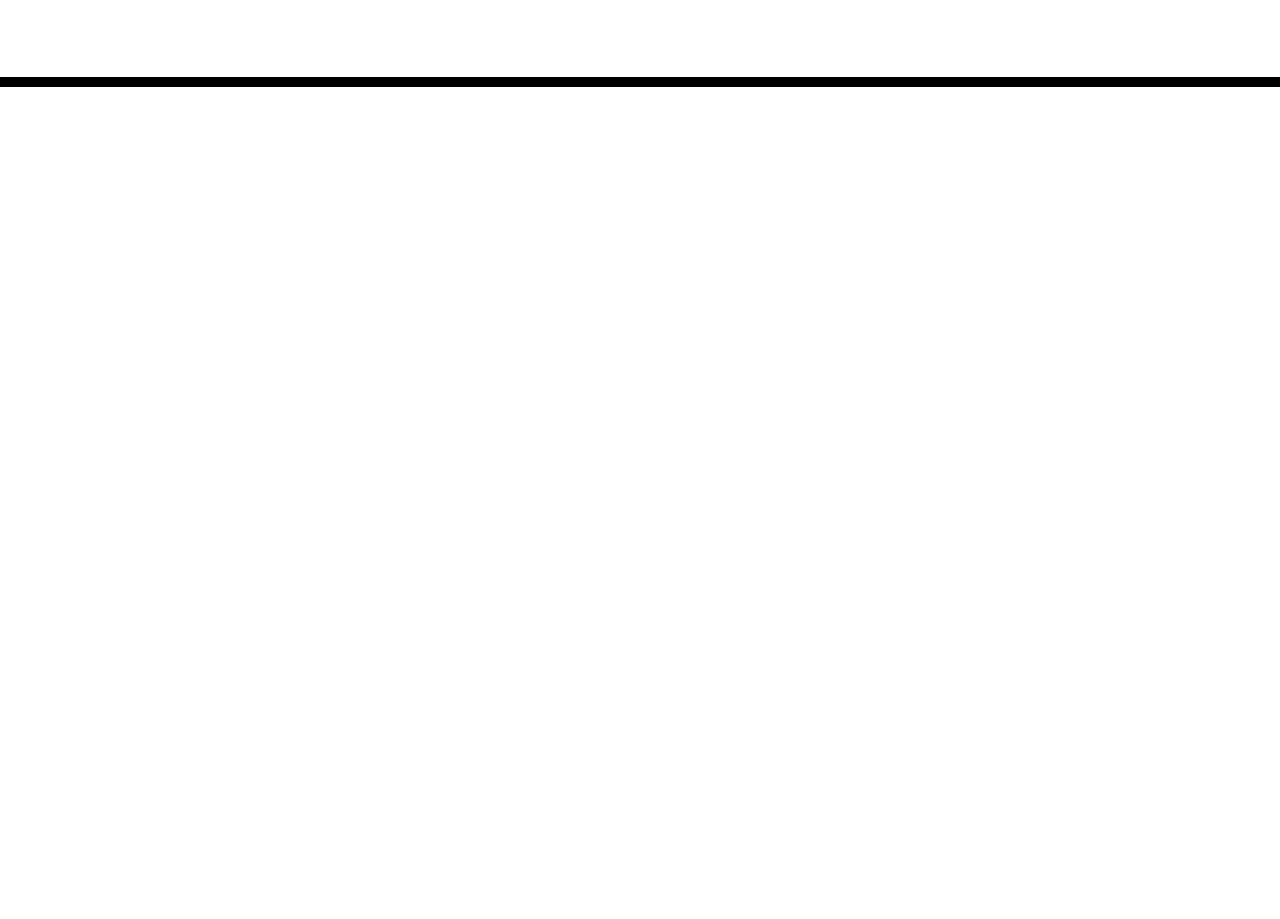
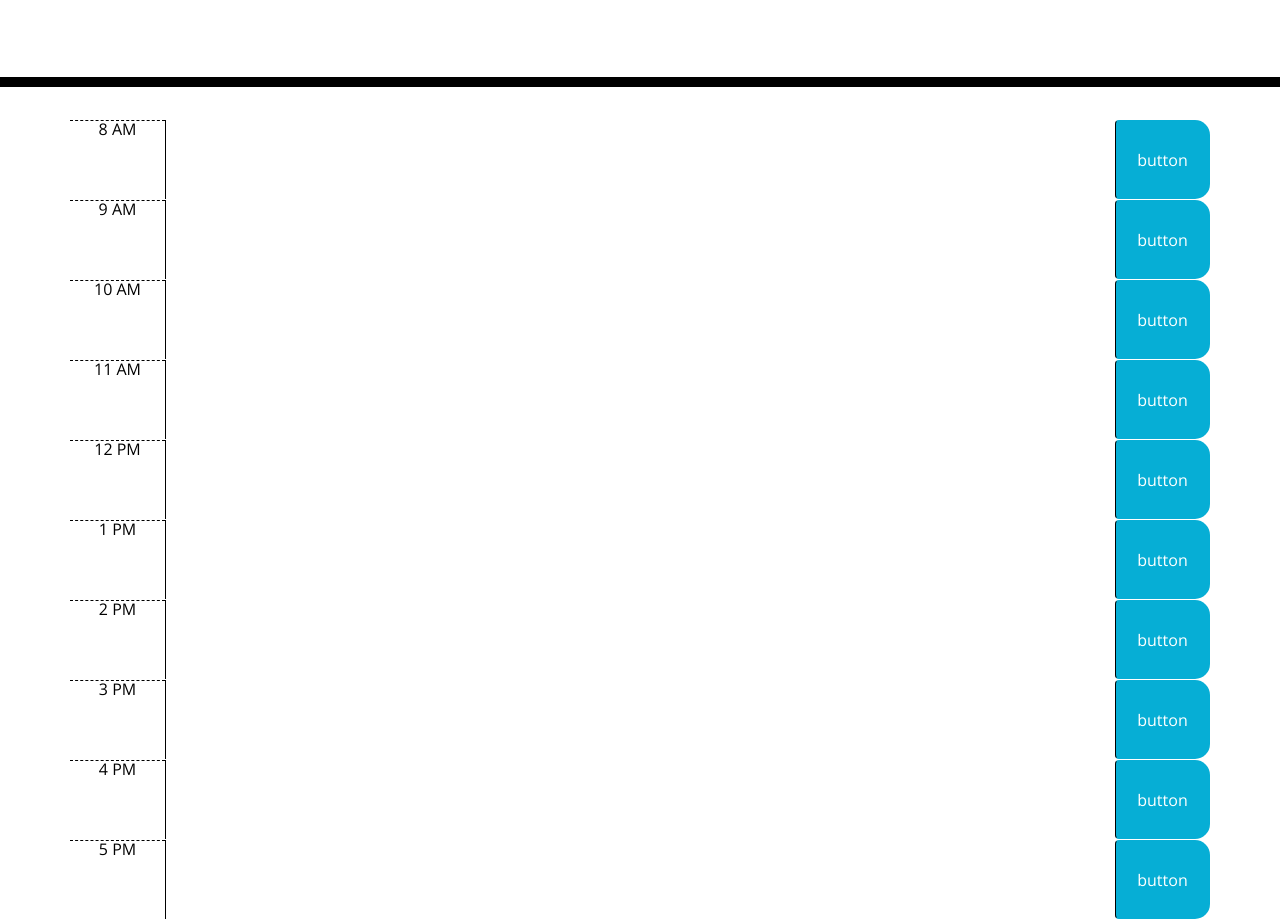
Before and after one commit to GraceKevin/workday-scheduler, a plain HTML site: page index.html in a window 1280 px wide. Shown: the part 181-1100 px from the top of the page. Before the commit the page ends 800 px from the top, so only its background shows below. Drawn offline with nearby package versions, Linux system fonts and the light colour scheme.

Commit message:
updated time blocks and button

```diff
--- a/index.html
+++ b/index.html
@@ -4,20 +4,9 @@
     <meta charset="UTF-8" />
     <meta name="viewport" content="width=device-width, initial-scale=1.0" />
     <meta http-equiv="X-UA-Compatible" content="ie=edge" />
-    <link
-      rel="stylesheet"
-      href="https://stackpath.bootstrapcdn.com/bootstrap/4.3.1/css/bootstrap.min.css"
-    />
-    <link
-      rel="stylesheet"
-      href="https://use.fontawesome.com/releases/v5.8.1/css/all.css"
-      integrity="sha384-50oBUHEmvpQ+1lW4y57PTFmhCaXp0ML5d60M1M7uH2+nqUivzIebhndOJK28anvf"
-      crossorigin="anonymous"
-    />
-    <link
-      href="https://fonts.googleapis.com/css?family=Open+Sans&display=swap"
-      rel="stylesheet"
-    />
+    <link rel="stylesheet" href="https://stackpath.bootstrapcdn.com/bootstrap/4.3.1/css/bootstrap.min.css"/>
+    <link rel="stylesheet" href="https://use.fontawesome.com/releases/v5.8.1/css/all.css" integrity="sha384-50oBUHEmvpQ+1lW4y57PTFmhCaXp0ML5d60M1M7uH2+nqUivzIebhndOJK28anvf" crossorigin="anonymous"/>
+    <link href="https://fonts.googleapis.com/css?family=Open+Sans&display=swap"rel="stylesheet"/>
     <link rel="stylesheet" href="./assets/style.css" />
     <title>Work Day Scheduler</title>
   </head>
@@ -28,11 +17,85 @@
       <p class="lead">A simple calendar app for scheduling your work day</p>
       <p id="currentDay" class="lead"></p>
     </header>
+
     <div class="container">
+
       <!-- Timeblocks go here -->
+
+      <!-- 8 AM -->
+      <div id="8am" class="row time-block">
+        <div class="col-md-1 hour">8 AM</div>
+        <textarea class="col-md-10 description"></textarea>
+        <button class="btn saveBtn col-md-1">button</button>
+      </div>
+
+      <!-- 9 AM -->
+      <div id="9am" class="row time-block">
+        <div class="col-md-1 hour">9 AM</div>
+        <textarea class="col-md-10 description"></textarea>
+        <button class="btn saveBtn col-md-1">button</button>
+      </div>
+
+      <!-- 10 AM -->
+      <div id="10am" class="row time-block">
+        <div class="col-md-1 hour">10 AM</div>
+        <textarea class="col-md-10 description"></textarea>
+        <button class="btn saveBtn col-md-1">button</button>
+      </div>
+
+      <!-- 11 AM -->
+      <div id="11am" class="row time-block">
+        <div class="col-md-1 hour">11 AM</div>
+        <textarea class="col-md-10 description"></textarea>
+        <button class="btn saveBtn col-md-1">button</button>
+      </div>
+
+      <!-- 12 PM -->
+      <div id="12pm" class="row time-block">
+        <div class="col-md-1 hour">12 PM</div>
+        <textarea class="col-md-10 description"></textarea>
+        <button class="btn saveBtn col-md-1">button</button>
+      </div>
+
+      <!-- 1 PM -->
+      <div id="1pm" class="row time-block">
+        <div class="col-md-1 hour">1 PM</div>
+        <textarea class="col-md-10 description"></textarea>
+        <button class="btn saveBtn col-md-1">button</button>
+      </div>
+
+      <!-- 2 PM -->
+      <div id="2pm" class="row time-block">
+        <div class="col-md-1 hour">2 PM</div>
+        <textarea class="col-md-10 description"></textarea>
+        <button class="btn saveBtn col-md-1">button</button>
+      </div>
+
+      <!-- 3 PM -->
+      <div id="3pm" class="row time-block">
+        <div class="col-md-1 hour">3 PM</div>
+        <textarea class="col-md-10 description"></textarea>
+        <button class="btn saveBtn col-md-1">button</button>
+      </div>
+
+      <!-- 4 PM -->
+      <div id="4pm" class="row time-block">
+        <div class="col-md-1 hour">4 PM</div>
+        <textarea class="col-md-10 description"></textarea>
+        <button class="btn saveBtn col-md-1">button</button>
+      </div>
+
+      <!-- 5 PM -->
+      <div id="5pm" class="row time-block">
+        <div class="col-md-1 hour">5 PM</div>
+        <textarea class="col-md-10 description"></textarea>
+        <button class="btn saveBtn col-md-1">button</button>
+      </div>
+
     </div>
 
     <script src="https://code.jquery.com/jquery-3.4.1.min.js"></script>
     <script src="https://cdnjs.cloudflare.com/ajax/libs/moment.js/2.24.0/moment.min.js"></script>
+    <script src="./assets/script.js"></script>
   </body>
 </html>
```
Also changed, not shown: assets/script.js (added).
